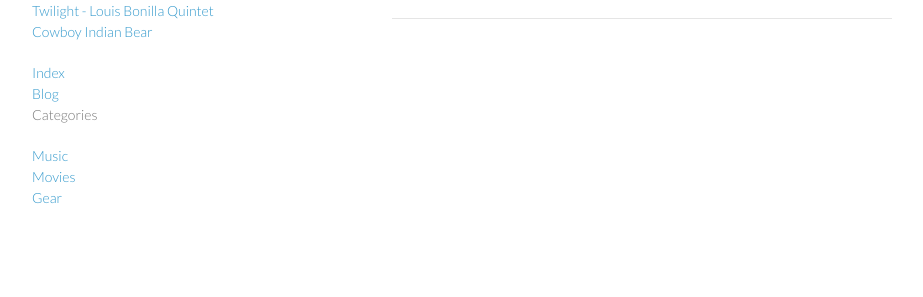
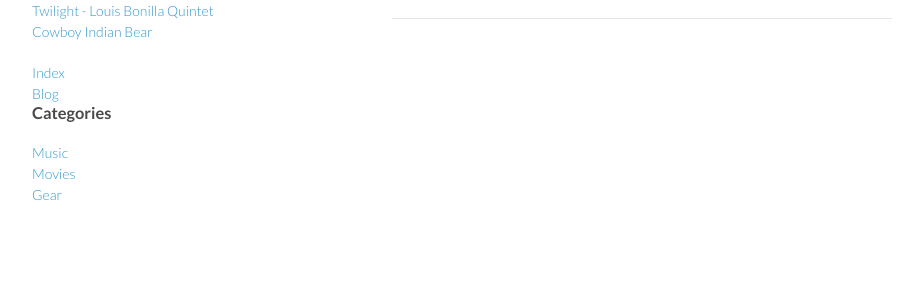
Before and after one commit to palexand/palexand.github.io, a Jekyll site: the page built from movies.md, in a window 1280 px wide. Shown: the part 339-636 px from the top of the page, without its empty margins (178-1101 px from the left). Built offline with Jekyll 4.4.1, drawn with Linux system fonts in a browser that asks for light colours.

Commit message:
experimenting with category blogs

```diff
--- a/_layouts/frontblog.html
+++ b/_layouts/frontblog.html
@@ -29,7 +29,7 @@
 	<a href="{{ site.baseurl }}/index.html">Index</a><br>
 	<a href="{{ site.baseurl }}/blog.html">Blog</a><br>
 
-	<p>Categories</p>
+	<h3>Categories</h3>
 	<a href="{{ site.baseurl }}/music.html">Music</a><br>
 	<a href="{{ site.baseurl }}/movies.html">Movies</a><br>
 	<a href="{{ site.baseurl }}/gear.html">Gear</a><br>
```
